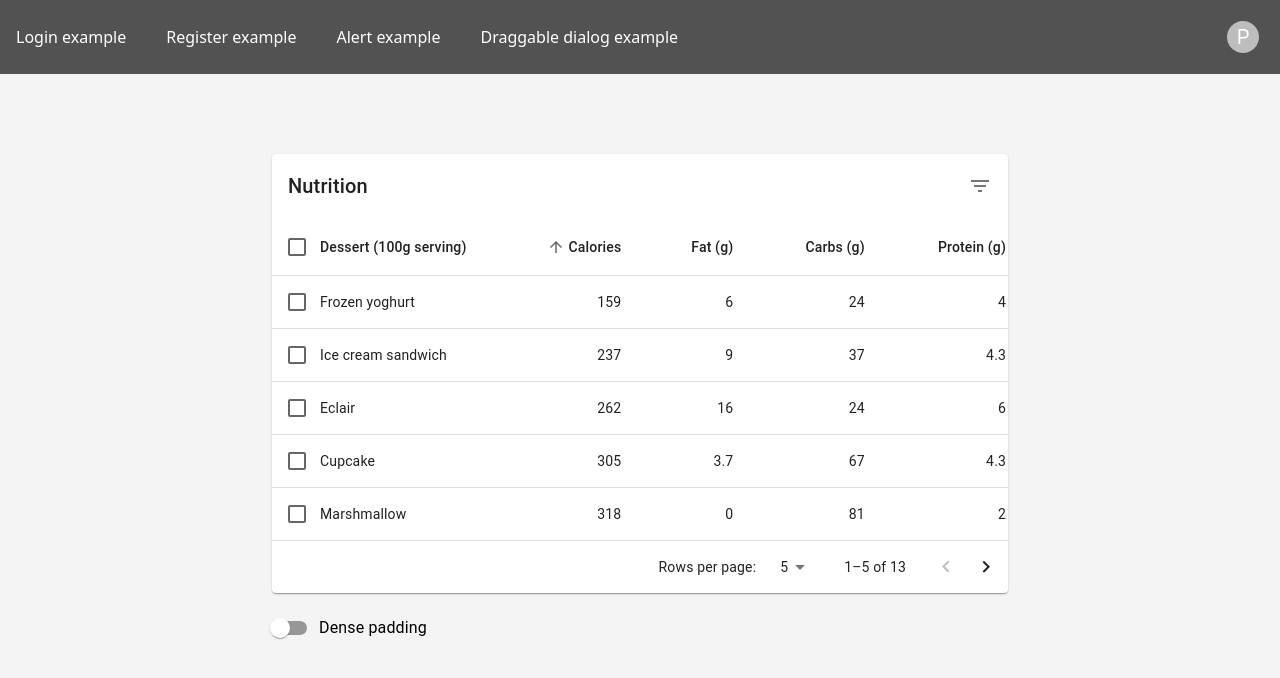
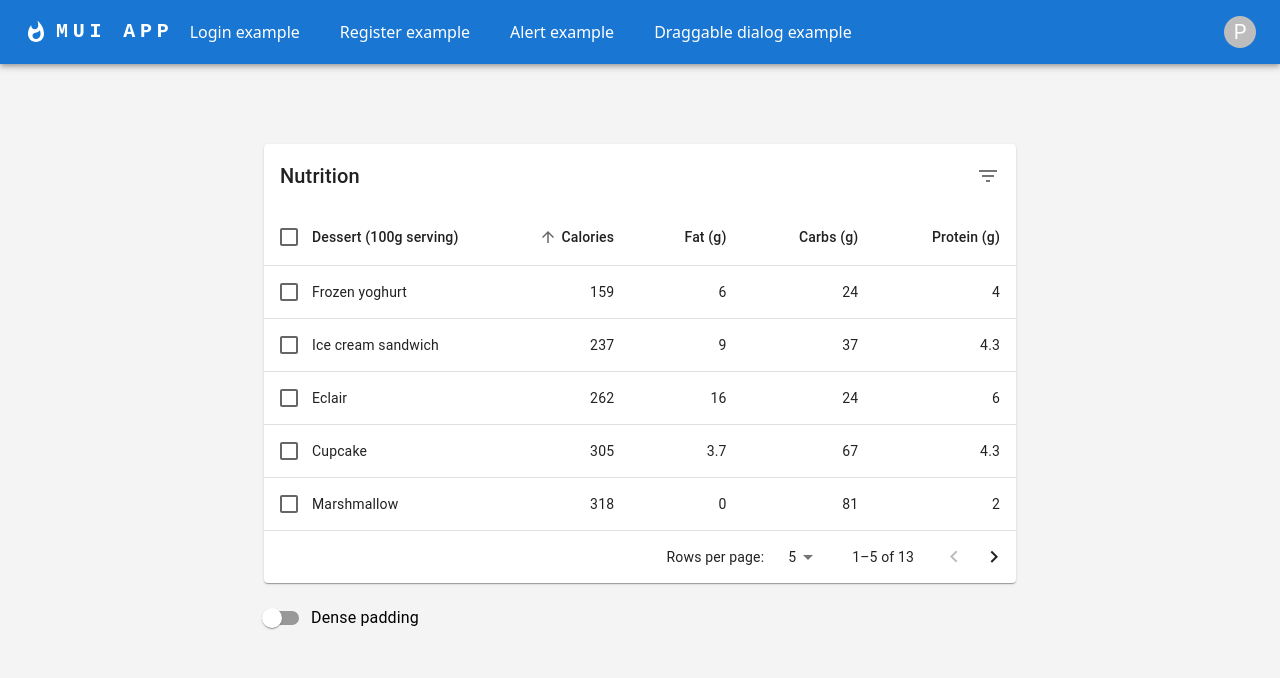
Before and after one commit to pkol92/materialui-app, a Next.js app: page / in a window 1280 px wide. Shown: the top 678 px of the page. Built offline with nearby package versions, Linux system fonts and the light colour scheme.

Commit message:
change menu

```diff
--- a/components/alert.tsx
+++ b/components/alert.tsx
@@ -29,7 +29,9 @@ export const CustomizedAlert = () => {
 
   return (
     <Stack spacing={2} sx={{ width: "100%" }}>
-      <button onClick={handleClick}>Alert example</button>
+      <button onClick={handleClick} className="text-start">
+        Alert example
+      </button>
       <Snackbar
         open={open}
         autoHideDuration={4000}
--- a/components/navbar.tsx
+++ b/components/navbar.tsx
@@ -1,42 +1,129 @@
 import * as React from "react";
+import AppBar from "@mui/material/AppBar";
 import Box from "@mui/material/Box";
-import Avatar from "@mui/material/Avatar";
-import Menu from "@mui/material/Menu";
-import MenuItem from "@mui/material/MenuItem";
-import ListItemIcon from "@mui/material/ListItemIcon";
-import Divider from "@mui/material/Divider";
+import Toolbar from "@mui/material/Toolbar";
 import IconButton from "@mui/material/IconButton";
 import Typography from "@mui/material/Typography";
+import Menu from "@mui/material/Menu";
+import MenuIcon from "@mui/icons-material/Menu";
+import Container from "@mui/material/Container";
+import Avatar from "@mui/material/Avatar";
 import Tooltip from "@mui/material/Tooltip";
-import PersonAdd from "@mui/icons-material/PersonAdd";
-import Settings from "@mui/icons-material/Settings";
-import Logout from "@mui/icons-material/Logout";
+import MenuItem from "@mui/material/MenuItem";
+import WhatshotIcon from "@mui/icons-material/Whatshot";
 import { useState } from "react";
 import Link from "next/link";
 import { CustomizedAlert } from "./alert";
 import { DraggableDialog } from "./dialog";
 
-export default function Navbar() {
-  const [anchorEl, setAnchorEl] = useState<null | HTMLElement>(null);
-  const open = Boolean(anchorEl);
-  const handleClick = (event: React.MouseEvent<HTMLElement>) => {
-    setAnchorEl(event.currentTarget);
+const settings = ["Profile", "Account", "Dashboard", "Logout"];
+
+export const ResponsiveNavbar = () => {
+  const [anchorElNav, setAnchorElNav] = useState<null | HTMLElement>(null);
+  const [anchorElUser, setAnchorElUser] = useState<null | HTMLElement>(null);
+
+  const handleOpenNavMenu = (event: React.MouseEvent<HTMLElement>) => {
+    setAnchorElNav(event.currentTarget);
   };
-  const handleClose = () => {
-    setAnchorEl(null);
+  const handleOpenUserMenu = (event: React.MouseEvent<HTMLElement>) => {
+    setAnchorElUser(event.currentTarget);
   };
+
+  const handleCloseNavMenu = () => {
+    setAnchorElNav(null);
+  };
+
+  const handleCloseUserMenu = () => {
+    setAnchorElUser(null);
+  };
+
   return (
-    <div className="bg-neutral-600 text-white">
-      <Box
+    <AppBar position="static" className="bg-slate-700">
+      <Container maxWidth="xl">
+        <Toolbar disableGutters>
+          <WhatshotIcon sx={{ display: { xs: "none", md: "flex" }, mr: 1 }} />
+          <Typography
+            variant="h6"
+            noWrap
+            component="a"
+            href="/"
             sx={{
-          display: "flex",
-          alignItems: "center",
-          textAlign: "center",
-          justifyContent: "space-between",
-          gap: "20px",
-          p: 2,
+              mr: 2,
+              display: { xs: "none", md: "flex" },
+              fontFamily: "monospace",
+              fontWeight: 700,
+              letterSpacing: ".3rem",
+              color: "inherit",
+              textDecoration: "none",
             }}
           >
+            MUI APP
+          </Typography>
+
+          <Box sx={{ flexGrow: 1, display: { xs: "flex", md: "none" } }}>
+            <IconButton
+              size="large"
+              aria-label="account of current user"
+              aria-controls="menu-appbar"
+              aria-haspopup="true"
+              onClick={handleOpenNavMenu}
+              color="inherit"
+            >
+              <MenuIcon />
+            </IconButton>
+            <Menu
+              id="menu-appbar"
+              anchorEl={anchorElNav}
+              anchorOrigin={{
+                vertical: "bottom",
+                horizontal: "left",
+              }}
+              keepMounted
+              transformOrigin={{
+                vertical: "top",
+                horizontal: "left",
+              }}
+              open={Boolean(anchorElNav)}
+              onClose={handleCloseNavMenu}
+              sx={{
+                display: { xs: "block", md: "none" },
+              }}
+            >
+              <MenuItem>
+                <Link href="/login">Login example</Link>
+              </MenuItem>
+              <MenuItem>
+                <Link href="/register">Register example</Link>
+              </MenuItem>
+              <MenuItem>
+                <CustomizedAlert />
+              </MenuItem>
+              <MenuItem>
+                <DraggableDialog />
+              </MenuItem>
+            </Menu>
+          </Box>
+          <WhatshotIcon sx={{ display: { xs: "flex", md: "none" }, mr: 1 }} />
+          <Typography
+            variant="h5"
+            noWrap
+            component="a"
+            href=""
+            sx={{
+              mr: 2,
+              display: { xs: "flex", md: "none" },
+              flexGrow: 1,
+              fontFamily: "monospace",
+              fontWeight: 700,
+              letterSpacing: ".3rem",
+              color: "inherit",
+              textDecoration: "none",
+            }}
+          >
+            MUI APP
+          </Typography>
+
+          <Box sx={{ flexGrow: 1, display: { xs: "none", md: "flex" } }}>
             <div className="flex flex-row gap-10">
               <div>
                 <Link href="/login">Login example</Link>
@@ -51,81 +138,39 @@ export default function Navbar() {
                 <DraggableDialog />
               </div>
             </div>
+          </Box>
 
-        <Tooltip title="Account settings">
-          <IconButton
-            onClick={handleClick}
-            size="small"
-            sx={{ ml: 2 }}
-            aria-controls={open ? "account-menu" : undefined}
-            aria-haspopup="true"
-            aria-expanded={open ? "true" : undefined}
-          >
+          <Box sx={{ flexGrow: 0 }}>
+            <Tooltip title="Open settings">
+              <IconButton onClick={handleOpenUserMenu} sx={{ p: 0 }}>
                 <Avatar sx={{ width: 32, height: 32 }}>P</Avatar>
               </IconButton>
             </Tooltip>
+            <Menu
+              sx={{ mt: "45px" }}
+              id="menu-appbar"
+              anchorEl={anchorElUser}
+              anchorOrigin={{
+                vertical: "top",
+                horizontal: "right",
+              }}
+              keepMounted
+              transformOrigin={{
+                vertical: "top",
+                horizontal: "right",
+              }}
+              open={Boolean(anchorElUser)}
+              onClose={handleCloseUserMenu}
+            >
+              {settings.map((setting) => (
+                <MenuItem key={setting} onClick={handleCloseUserMenu}>
+                  <Typography textAlign="center">{setting}</Typography>
+                </MenuItem>
+              ))}
+            </Menu>
           </Box>
-      <Menu
-        anchorEl={anchorEl}
-        id="account-menu"
-        open={open}
-        onClose={handleClose}
-        onClick={handleClose}
-        PaperProps={{
-          elevation: 0,
-          sx: {
-            overflow: "visible",
-            filter: "drop-shadow(0px 2px 8px rgba(0,0,0,0.32))",
-            mt: 1.5,
-            "& .MuiAvatar-root": {
-              width: 32,
-              height: 32,
-              ml: -0.5,
-              mr: 1,
-            },
-            "&:before": {
-              content: '""',
-              display: "block",
-              position: "absolute",
-              top: 0,
-              right: 14,
-              width: 10,
-              height: 10,
-              bgcolor: "background.paper",
-              transform: "translateY(-50%) rotate(45deg)",
-              zIndex: 0,
-            },
-          },
-        }}
-        transformOrigin={{ horizontal: "right", vertical: "top" }}
-        anchorOrigin={{ horizontal: "right", vertical: "bottom" }}
-      >
-        <MenuItem onClick={handleClose}>
-          <Avatar /> Profile
-        </MenuItem>
-        <MenuItem onClick={handleClose}>
-          <Avatar /> My account
-        </MenuItem>
-        <Divider />
-        <MenuItem onClick={handleClose}>
-          <ListItemIcon>
-            <PersonAdd fontSize="small" />
-          </ListItemIcon>
-          Add another account
-        </MenuItem>
-        <MenuItem onClick={handleClose}>
-          <ListItemIcon>
-            <Settings fontSize="small" />
-          </ListItemIcon>
-          Settings
-        </MenuItem>
-        <MenuItem onClick={handleClose}>
-          <ListItemIcon>
-            <Logout fontSize="small" />
-          </ListItemIcon>
-          Logout
-        </MenuItem>
-      </Menu>
-    </div>
+        </Toolbar>
+      </Container>
+    </AppBar>
   );
-}
+};
--- a/pages/index.tsx
+++ b/pages/index.tsx
@@ -1,14 +1,14 @@
 import { Inter } from "next/font/google";
-import Navbar from "@/components/navbar";
 import { EnhancedTable } from "@/components/table";
+import { ResponsiveNavbar } from "@/components/navbar";
 
 const inter = Inter({ subsets: ["latin"] });
 
 export default function Home() {
   return (
     <main>
-      <Navbar />
-      <div className="m-auto pt-20 pb-10 pr-4 ps-4 max-w-screen-md">
+      <ResponsiveNavbar />
+      <div className="m-auto pt-20 pb-10 pr-2 ps-2 max-w-screen-md">
         <EnhancedTable />
       </div>
     </main>
```
Lines whose indentation alone changed are shown as unchanged.
